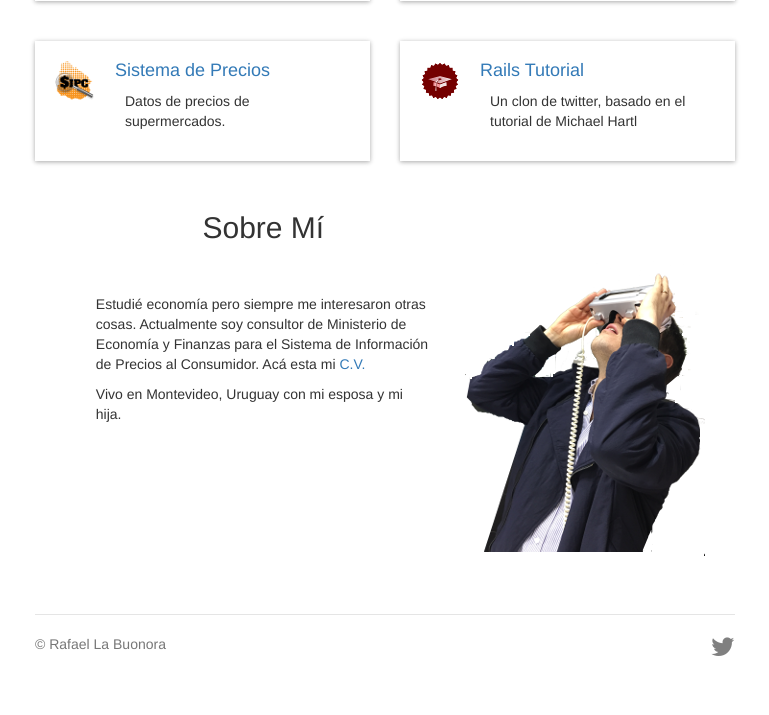
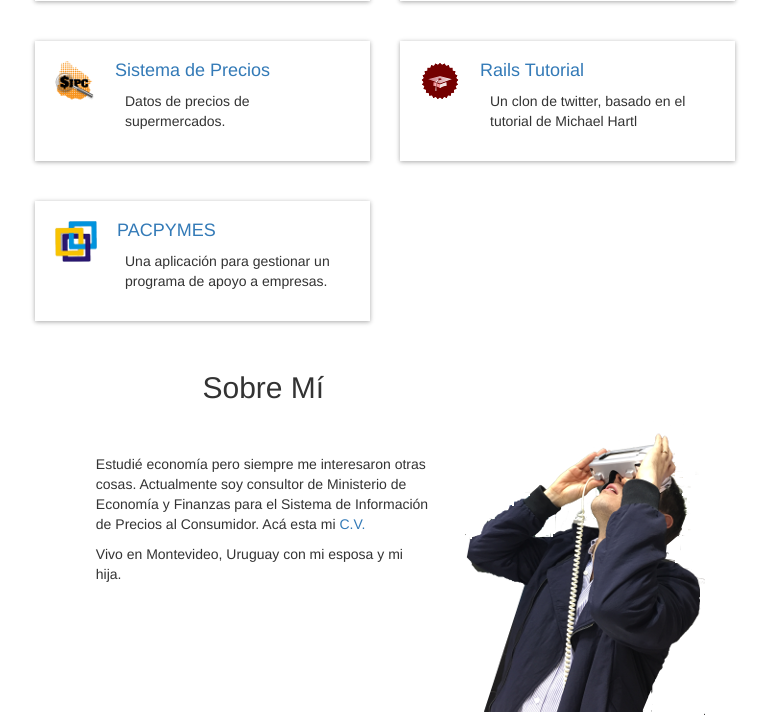
Before and after one commit to rlabuonora/portfolio, a Node server app: page / in a window 1280 px wide. Shown: the part 1417-2132 px from the top of the page, without its empty margins (255-1024 px from the left). Before the commit the page ends 2073 px from the top, so only its background shows below. Run offline with Node 20, Linux system fonts and the light colour scheme; some libraries are stand-ins or nearby versions.

Commit message:
Aregar Pacpymes a proyectos recientes

```diff
--- a/views/pages/index.html
+++ b/views/pages/index.html
@@ -73,7 +73,7 @@
         </div>
        </div>
      </div>
-       <div class="row">
+    <div class="row">
      <!-- Wiki, weather-->
       <div class="col-md-6">
         <div class="proyecto">
@@ -89,6 +89,16 @@
           <p>Un clon de twitter, basado en el tutorial de Michael Hartl</p>
         </div>
        </div>
+     </div>
+      <div class="row">
+     <!-- Wiki, weather-->
+      <div class="col-md-6">
+        <div class="proyecto">
+          <h3><a href="https://pacpymes.herokuapp.com/" target="_blank">PACPYMES</a></h3>
+          <img src="images/logos/pacpymes.png" class="logo"/>
+          <p>Una aplicación para gestionar un programa de apoyo a empresas.</p>
+        </div>
+      </div>
      </div>
 
 
```
Also changed, not shown: public/images/logos/pacpymes.png (added).
